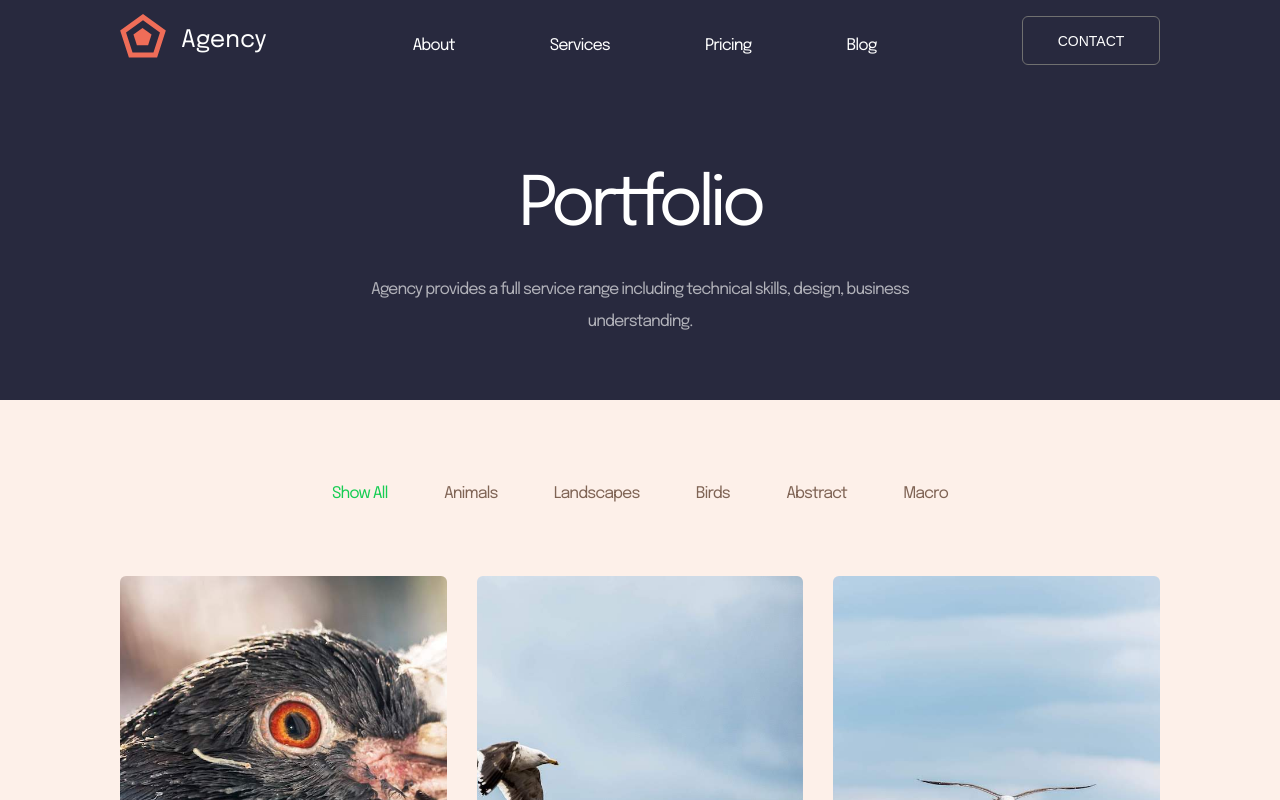
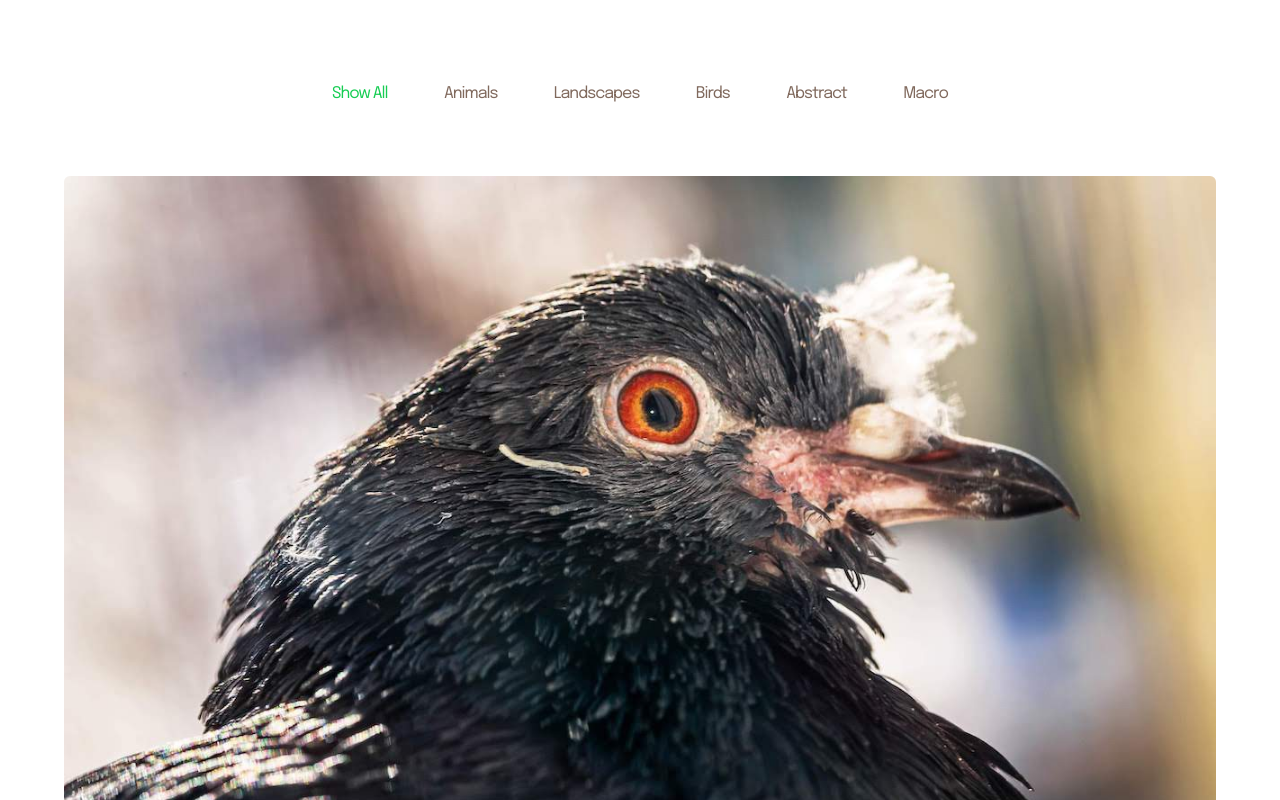
Before and after one commit to NikitaT206/gallery, a React (Create React App) app: page / in a window 1280 px wide. Shown: the top 800 px of the page. Built offline with nearby package versions, Linux system fonts and the light colour scheme.

Commit message:
feat: pinterest layout

```diff
--- a/src/App.js
+++ b/src/App.js
@@ -24,11 +24,11 @@ function App() {
   return (
     <div className={isPopupOpen ? styles.noScroll : styles.app} onClick={() => dispatch(setTabsOpen(false))}>
       <div className={isPopupOpen ? styles.blur : styles.notBlur}>
-        <div className={styles.heading}>
+        {/* <div className={styles.heading}>
           <Header/>
           <h1 className={styles.title}>Portfolio</h1>
           <p className={styles.subtitle}>Agency provides a full service range including technical skills, design, business understanding.</p>
-        </div>
+        </div> */}
 
         <main className={styles.main} ref={mainRef}>
           <Tabs mainRef={mainRef}/>
--- a/src/App.module.css
+++ b/src/App.module.css
@@ -47,7 +47,7 @@
 }
 
 .main {
-  background-color: #FDF0E9;
+  background-color: white;
   padding: 78px 0 184px;
   position: relative;
   min-height: calc(100vh - 600px);
--- a/src/components/card/Card.jsx
+++ b/src/components/card/Card.jsx
@@ -1,11 +1,12 @@
 import styles from './Card.module.css'
 import { useDispatch, useSelector } from 'react-redux'
 import { setCurrentCards, setCurrentTab, setClikedCards, setCurrentCard, setPopupOpen, setPopupFade } from '../../services/slices/mainSlice'
+import { useMemo } from 'react'
 
-export function Card({card, mainRef, width}) {
+export function Card({card, mainRef, index}) {
 
   const dispatch = useDispatch()
-  const {currentTab, clickedCards} = useSelector(state => state.main)
+  const {currentTab, clickedCards, currentCards} = useSelector(state => state.main)
   const isClicked = clickedCards.some(id => id === card.id)
 
   function onButtonClickHandler(event) {
@@ -41,17 +42,21 @@ export function Card({card, mainRef, width}) {
     }, 300)
   }
 
+  const gridStyle = useMemo(() => {
+    return {gridRowEnd: `span ${Math.floor(Math.random() * 3 + 3)}`, gridColumnEnd: `span ${Math.floor(Math.random() * 3)}` }
+  }, [currentCards])
+
   return (
-    <div className={isClicked ? styles.cardClicked : styles.card} onClick={onCardClick}>
+    <div className={isClicked ? styles.cardClicked : styles.card} onClick={onCardClick} style={gridStyle}>
       <img className={styles.image} src={card.image} alt={card.name}/>
-      <div className={styles.wrapper}>
+      {/* <div className={styles.wrapper}>
         <button
           className={styles.button}
           type={'button'}
           onClick={onButtonClickHandler}
         >{card.category}</button>
         <h3 className={styles.name}>{card.name}</h3>
-      </div>
+      </div> */}
     </div>
   )
 }
--- a/src/components/card/Card.module.css
+++ b/src/components/card/Card.module.css
@@ -3,6 +3,7 @@
   border-radius: 6px;
   overflow: hidden;
   cursor: pointer;
+  float: left;
 }
 
 .cardClicked {
--- a/src/components/cards/Cards.jsx
+++ b/src/components/cards/Cards.jsx
@@ -34,8 +34,8 @@ export function Cards({mainRef, width}) {
     <section className={styles.cards}>
 
       <div className={fade ? styles.currentCardsFade : styles.currentCards}>
-        {currentCards.slice(0, numberOfSlice).map(card => {
-          return <Card card={card} key={card.id} mainRef={mainRef} width={width}/>
+        {currentCards.slice(0, numberOfSlice).map((card, index) => {
+          return <Card card={card} key={card.id} mainRef={mainRef} width={width} index={index}/>
         })}
       </div>
 
--- a/src/components/cards/Cards.module.css
+++ b/src/components/cards/Cards.module.css
@@ -1,15 +1,24 @@
 .cards {
-  width: 81.25%;
+  width: 90%;
   max-width: 1570px;
   margin: 0 auto;
 }
 
 .currentCards {
-  display: grid;
+  /* display: grid;
   grid-template-columns: repeat(auto-fill, minmax(300px, 1fr));
   grid-template-rows: 416px;
-  grid-auto-rows: 416px;
-  gap: 32px 30px;
+  grid-auto-rows: 416px; */
+  /* gap: 32px 30px; */
+  display: grid;
+  gap: 20px;
+  /* grid-gap: 1%; */
+
+  /* fit as many columns as possible, 180px wide each: */
+  grid-template-columns: repeat(auto-fill, minmax(1fr, 200px));
+  /* each row is 20px high -- we always span 2+ */
+  grid-auto-rows: minmax(20px, auto);
+  justify-content: center;
   transition: .4s linear;
 }
 
@@ -36,9 +45,46 @@
 }
 
 @media screen and (max-width: 1039px) {
-  .cards {
-    width: 87.73%;
-  }
+  /* .currentCards {
+
+    grid-template-columns: repeat(auto-fill, 250px);
+  justify-content: center;
+  gap: 20px;
+
+  } */
+}
+
+@media screen and (max-width: 850px) {
+  /* .currentCards {
+
+    grid-template-columns: repeat(auto-fill, 300px);
+
+  } */
+}
+
+@media screen and (max-width: 675px) {
+  /* .currentCards {
+
+    grid-template-columns: repeat(auto-fill, 250px);
+
+  } */
+}
+
+@media screen and (max-width: 565px) {
+  /* .currentCards {
+
+    grid-template-columns: repeat(auto-fill, 200px);
+
+  } */
+}
+
+@media screen and (max-width: 450px) {
+  /* .currentCards {
+
+    grid-template-columns: repeat(auto-fit, 150px);
+    justify-content: space-around;
+
+  } */
 }
 
 @media screen and (min-width: 1441px) {
```
